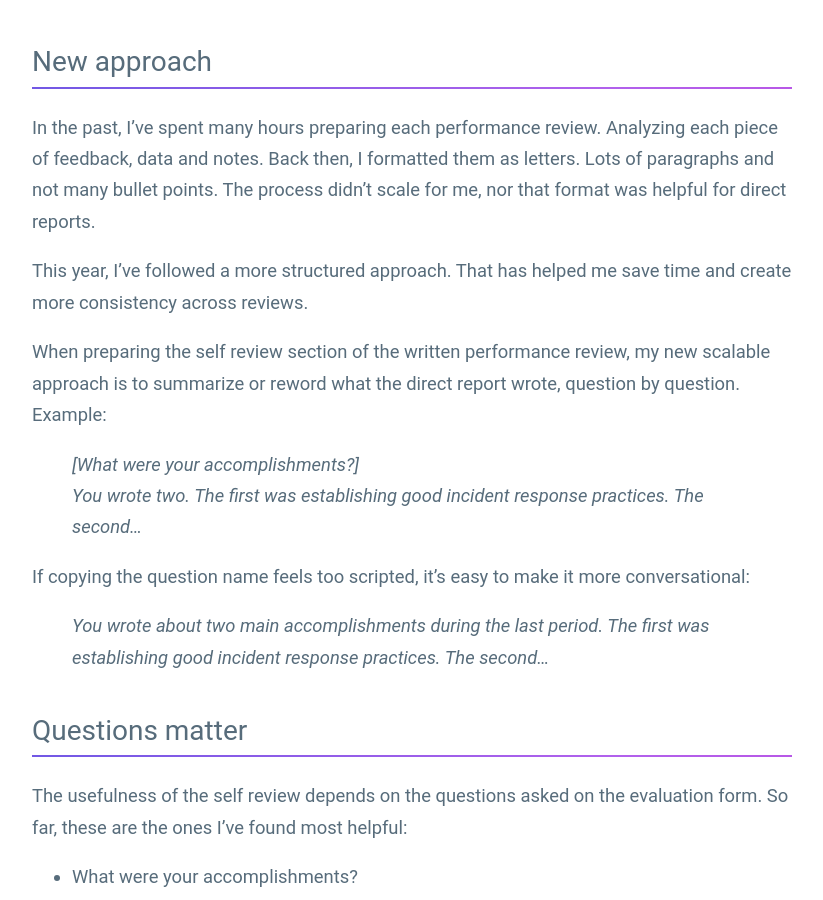
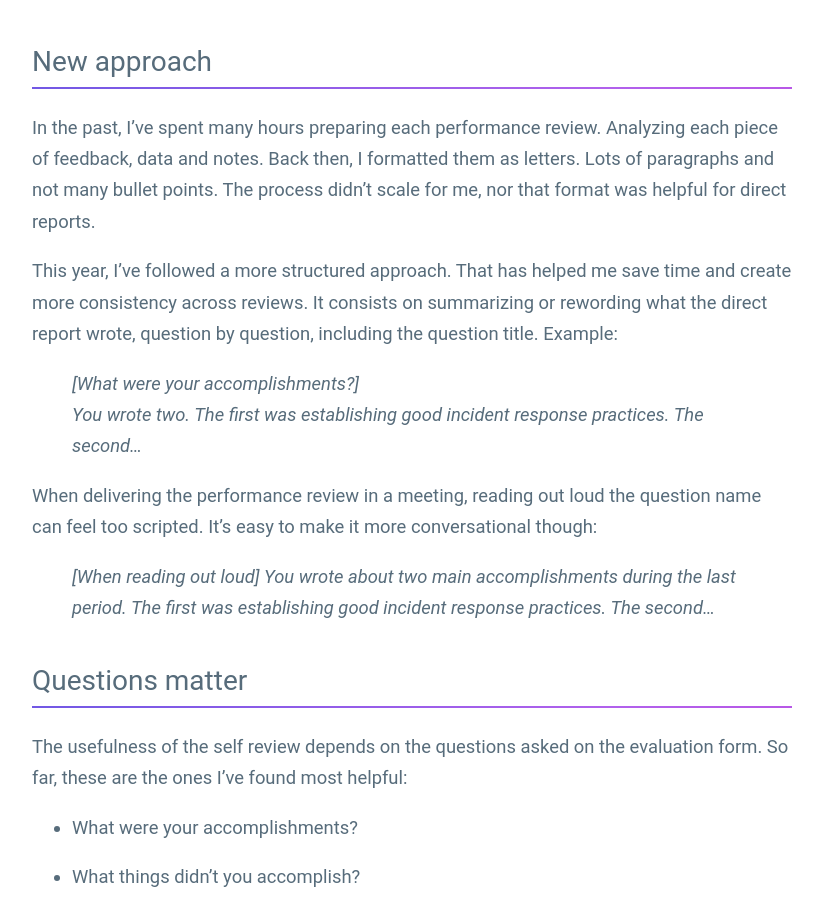
Before and after one commit to guillermodlpa/site, a Jekyll site: the page built from _posts/2021-03-29-better-approach-self-review-in-performance-reviews.markdown, in a window 1280 px wide and 900 px high, scrolled down 674 px. Shown: the whole window, without its empty margins (228-1051 px from the left). Built offline with Jekyll 4.4.1, drawn with Linux system fonts in a browser that asks for light colours.

Commit message:
Updated Better Approach Self Review In Performance Reviews

```diff
--- a/_posts/2021-03-29-better-approach-self-review-in-performance-reviews.markdown
+++ b/_posts/2021-03-29-better-approach-self-review-in-performance-reviews.markdown
@@ -13,16 +13,14 @@
 
 In the past, I've spent many hours preparing each performance review. Analyzing each piece of feedback, data and notes. Back then, I formatted them as letters. Lots of paragraphs and not many bullet points. The process didn't scale for me, nor that format was helpful for direct reports.
 
-This year, I've followed a more structured approach. That has helped me save time and create more consistency across reviews.
-
-When preparing the self review section of the written performance review, my new scalable approach is to summarize or reword what the direct report wrote, question by question. Example:
+This year, I've followed a more structured approach. That has helped me save time and create more consistency across reviews. It consists on summarizing or rewording what the direct report wrote, question by question, including the question title. Example:
 
 > *\[What were your accomplishments?\]
 > You wrote two. The first was establishing good incident response practices. The second...*
 
-If copying the question name feels too scripted, it's easy to make it more conversational:
+When delivering the performance review in a meeting, reading out loud the question name can feel too scripted. It's easy to make it more conversational though:
 
-> *You wrote about two main accomplishments during the last period. The first was establishing good incident response practices. The second...*
+> *\[When reading out loud\] You wrote about two main accomplishments during the last period. The first was establishing good incident response practices. The second...*
 
 ## Questions matter
 
```
